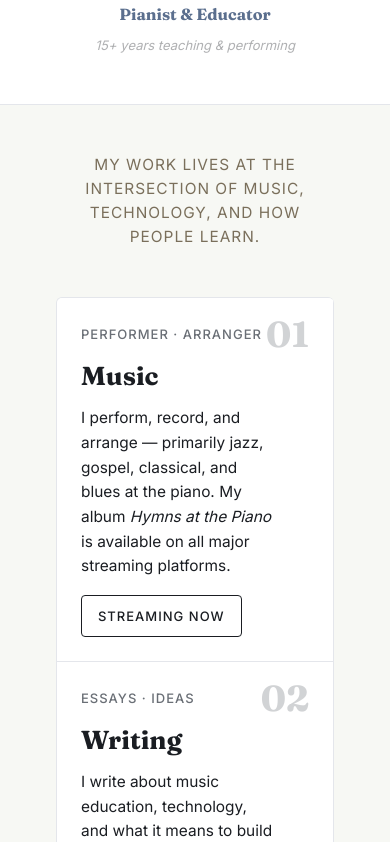
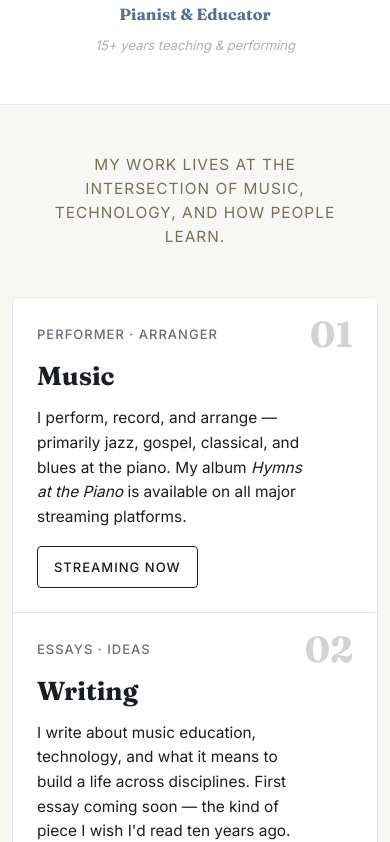
Before and after one commit to ewpianoman/portfolio, a React (Vite) app: page / in a window 390 px wide. Shown: the part 1829-2671 px from the top of the page. Built offline with nearby package versions, Linux system fonts and the light colour scheme.

Commit message:
feat: update work preview section styles for improved responsiveness

```diff
--- a/src/index.css
+++ b/src/index.css
@@ -1045,18 +1045,18 @@ html.theme-dark .brand-signature {
 
 /* Work Preview Section */
 .work-preview-section {
-  width: calc(100% - 24px);
-  margin-left: auto;
-  margin-right: auto;
+  width: 100vw;
+  margin-left: calc(-50vw + 50%);
+  margin-right: calc(-50vw + 50%);
   padding-top: var(--space-3xl);
   padding-bottom: var(--space-3xl);
   background: var(--background);
 }
 
 .work-preview-grid {
-  width: 100%;
-  margin-left: 0;
-  margin-right: 0;
+  width: calc(100vw - 200px);
+  margin-left: auto;
+  margin-right: auto;
   margin-top: var(--space-3xl);
   margin-bottom: 0;
   display: grid;
@@ -1183,11 +1183,8 @@ html.theme-dark .brand-signature {
 }
 
 @media (max-width: 960px) {
-  .work-preview-section {
-    width: calc(100% - 16px);
-  }
-
   .work-preview-grid {
+    width: calc(100vw - 24px);
     grid-template-columns: 1fr;
     margin-top: var(--space-2xl);
     border-left: 1px solid var(--border);
```
